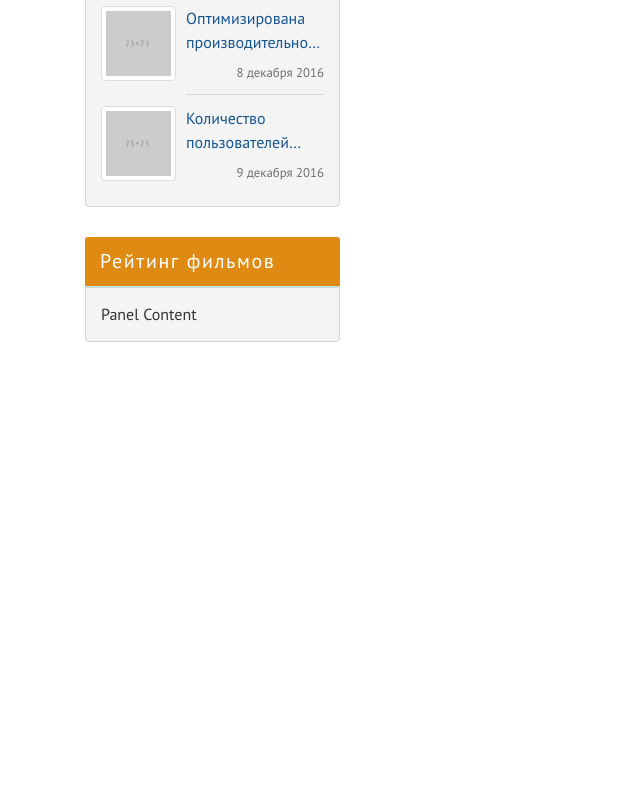
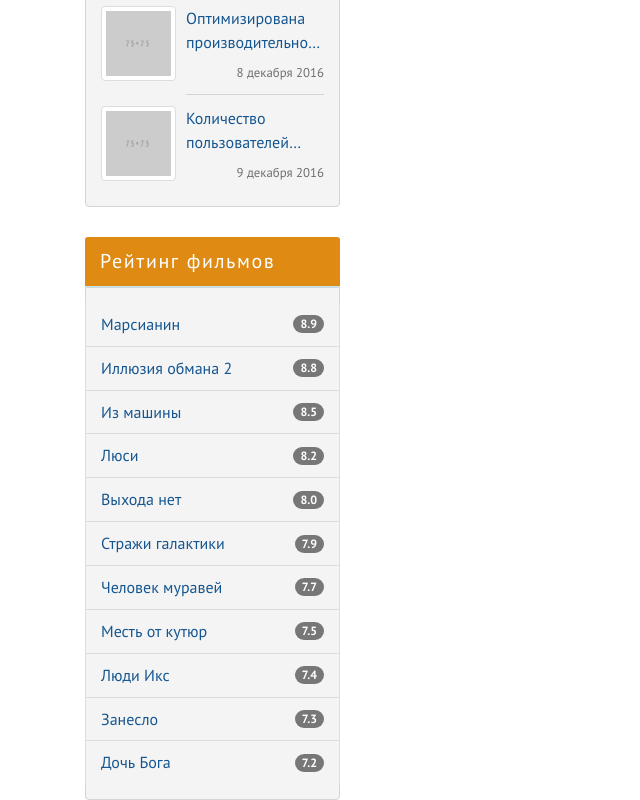
Before and after one commit to adnryha/kinozal_2021_11_22, a website: page index.html in a window 1280 px wide. Shown: the part 1614-2414 px from the top of the page, without its empty margins (0-640 px from the left). Before the commit the page ends 1956 px from the top, so only its background shows below. Drawn offline with Linux system fonts and the light colour scheme.

Commit message:
Блок рейтинга фильмом закончен

```diff
--- a/assets/scss/_sidebar.scss
+++ b/assets/scss/_sidebar.scss
@@ -78,3 +78,42 @@ $image-size-with-padding: $image-size + $gap-md;
     color: $color-gray-dark;
   }
 }
+.top-films {
+  &__body {
+    padding-right: 0;
+    padding-left: 0;
+  }
+  &__list {
+    margin-bottom: 0;
+  }
+  &__item {
+    margin-left: -1px;
+    margin-right: -1px;
+    background: transparent;
+    color: $color-primary !important;
+    padding-right: 55px;
+    &:first-child {
+      border-top: none;
+      border-radius: 0;
+    }
+    &:last-child {
+      border-bottom: none;
+      border-radius: 0;
+    }
+    &:hover,
+    &:focus {
+      background-color: $color-accent !important;
+      color: $color-white !important;
+      background-color: $color-accent;
+      .badge {
+        background-color: $color-dark;
+      }
+    }
+  }
+  &__badge {
+    position: absolute;
+    top: 50%;
+    right: $gap;
+    transform: translateY(-50%);
+  }
+}
--- a/index.html
+++ b/index.html
@@ -337,7 +337,21 @@
             </div>
             <div class="top-films panel panel-info">
               <div class="panel-heading">Рейтинг фильмов</div>
-              <div class="panel-body">Panel Content</div>
+              <div class="top-films__body panel-body">
+                    <div class="top-films__list list-group">
+                  <a href="#" class="top-films__item list-group-item">Марсианин  <span class="top-films__badge badge">8.9</span></a>
+                  <a href="#" class="top-films__item list-group-item">Иллюзия обмана 2 <span class="top-films__badge badge">8.8</span></a>
+                  <a href="#" class="top-films__item list-group-item">Из машины <span class="top-films__badge badge">8.5</span></a>
+                  <a href="#" class="top-films__item list-group-item">Люси <span class="top-films__badge badge">8.2</span></a>
+                  <a href="#" class="top-films__item list-group-item">Выхода нет <span class="top-films__badge badge">8.0</span></a>
+                  <a href="#" class="top-films__item list-group-item">Стражи галактики <span class="top-films__badge badge">7.9</span></a>
+                  <a href="#" class="top-films__item list-group-item">Человек муравей <span class="top-films__badge badge">7.7</span></a>
+                  <a href="#" class="top-films__item list-group-item">Месть от кутюр <span class="top-films__badge badge">7.5</span></a>
+                  <a href="#" class="top-films__item list-group-item">Люди Икс <span class="top-films__badge badge">7.4</span></a>
+                  <a href="#" class="top-films__item list-group-item">Занесло <span class="top-films__badge badge">7.3</span></a>
+                  <a href="#" class="top-films__item list-group-item">Дочь Бога <span class="top-films__badge badge">7.2</span></a>
+                </div></div>
+
             </div>
           </div>
         </div>
```
Also changed, not shown: assets/css/style.css.
